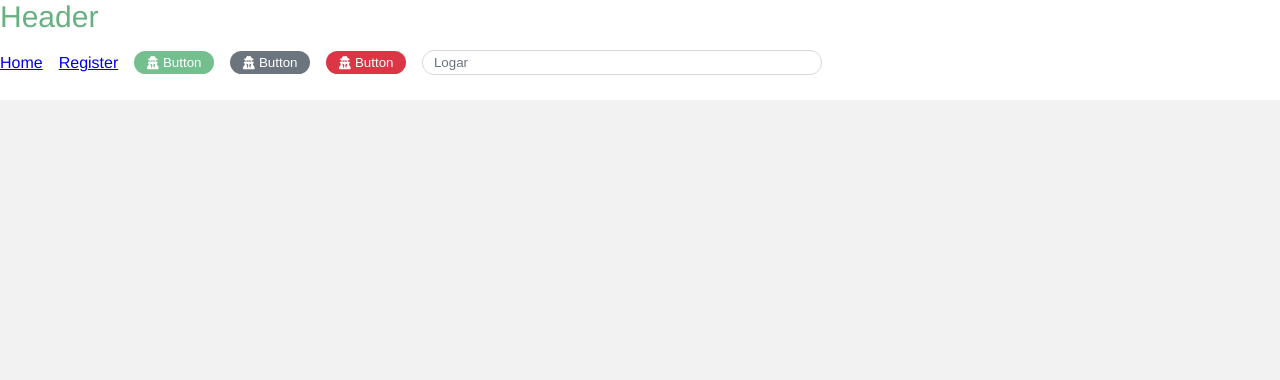
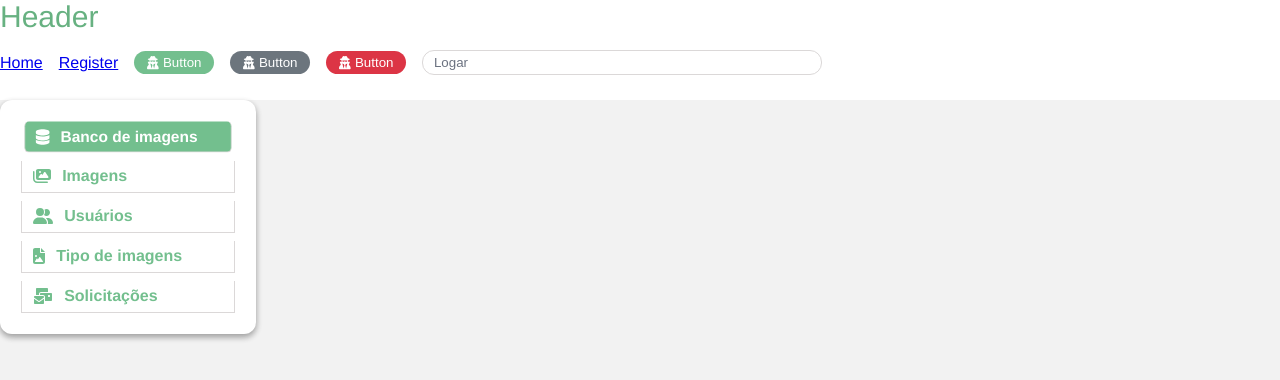
Before and after one commit to matheusssilva991/med-storage-front-v2, a Vue app: page /teste in a window 1280 px wide. Shown: the top 380 px of the page. Built offline with nearby package versions, Linux system fonts and the light colour scheme.

Commit message:
feat: navside Comp
Co-authored-by: igorssant <igorssant@hotmail.com>

```diff
--- a/src/assets/css/base.css
+++ b/src/assets/css/base.css
@@ -27,4 +27,10 @@
 
   /* Box */
   --color-background-box: #ffff;
+
+  /* NavSide */
+  --color-background-navside: #ffff;
+  --color-border-navside: #dbd8d8;
+  --color-background-navside-hover: #73BF8E;
+  --color-text-navside-hover: #ffff;
 }
--- a/src/components/InputComp.vue
+++ b/src/components/InputComp.vue
@@ -7,7 +7,7 @@
 </template>
 
 <script setup lang="ts">
-import { ref, defineEmits } from 'vue';
+import { ref } from 'vue';
 
 // Emitir eventos
 const emit = defineEmits(['changeValueFromChild']);
--- /dev/null
+++ b/src/components/SideNavComp.vue
@@ -0,0 +1,133 @@
+<template>
+    <nav class="navside-container">
+
+        <router-link :to="items[0].route" :class="{'navside-item': true, 'active': items[0].isActive }">
+            <font-awesome-icon :icon="items[0].icon" />
+            {{ items[0].text }}
+        </router-link>
+
+        <router-link :to="items[1].route" :class="{'navside-item': true, 'active': items[1].isActive }">
+            <font-awesome-icon :icon="items[1].icon" />
+            {{ items[1].text }}
+        </router-link>
+
+        <router-link :to="items[2].route" :class="{'navside-item': true, 'active': items[2].isActive }">
+            <font-awesome-icon :icon="items[2].icon" />
+            {{ items[2].text }}
+        </router-link>
+
+        <router-link :to="items[3].route" :class="{'navside-item': true, 'active': items[3].isActive }">
+            <font-awesome-icon :icon="items[3].icon" />
+            {{ items[3].text }}
+        </router-link>
+
+        <router-link :to="items[4].route" :class="{'navside-item': true, 'active': items[4].isActive }">
+            <font-awesome-icon :icon="items[4].icon" />
+            {{ items[4].text }}
+        </router-link>
+    </nav>
+</template>
+
+<script setup lang="ts">
+import { library } from '@fortawesome/fontawesome-svg-core';
+import {
+faDatabase,
+faEnvelopesBulk,
+faFileImage,
+faImages,
+faUserGroup
+} from '@fortawesome/free-solid-svg-icons';
+import { ref } from 'vue';
+import { useRouter } from 'vue-router';
+
+library.add(faDatabase, faImages, faFileImage, faUserGroup, faEnvelopesBulk);
+
+const router = useRouter();
+const currentRoute = ref(router.currentRoute.value.path);
+
+const items = ref([
+    {
+        icon: 'fa-solid fa-database',
+        text: 'Banco de imagens',
+        route: '/teste',
+        isActive: currentRoute.value == '/teste'
+    },
+    {
+        icon: 'fa-solid fa-images',
+        text: 'Imagens',
+        route: '/teste',
+        isActive: currentRoute.value == '/images'
+    },
+    {
+        icon: 'fa-solid fa-user-group',
+        text: 'Usuários',
+        route: '/teste',
+        isActive: currentRoute.value == '/users'
+    },
+    {
+        icon: 'fa-solid fa-file-image',
+        text: 'Tipo de imagens',
+        route: '/teste',
+        isActive: currentRoute.value == '/image-types'
+    },
+    {
+        icon: 'fa-solid fa-envelopes-bulk',
+        text: 'Solicitações',
+        route: '/teste',
+        isActive: currentRoute.value == '/solicitations'
+    }
+]);
+
+</script>
+
+<style scoped>
+.navside-container {
+    width: 100%;
+    height: 100%;
+    background-color: var(--color-background-navside);
+    border-radius: var(--border-radius);
+    display: flex;
+    flex-direction: column;
+    align-items: center;
+    justify-content: center;
+    gap: 0.5rem;
+    padding: 1.3rem;
+    box-shadow: rgba(0, 0, 0, 0.16) 0px 3px 6px, rgba(0, 0, 0, 0.23) 0px 3px 6px;
+}
+
+.navside-item {
+    width: 100%;
+    height: 2rem;
+    display: flex;
+    border: 1px solid var(--color-border-navside);
+    border-top: none;
+    align-items: center;
+    justify-content: flex-start;
+    transition: background-color 0.2s;
+    text-decoration: none;
+    color: var(--color-text);
+    font-size: 1em;
+    gap: 0.7rem;
+    padding-left: 0.7rem;
+    font-weight: 600;
+}
+
+.navside-item:hover {
+    background-color: var(--color-background-navside-hover);
+    border-radius: 0.3rem;
+    cursor: pointer;
+    transition: background-color 0.2s;
+    color: var(--color-text-navside-hover);
+    transform: scale(0.97);
+}
+
+.active {
+    background-color: var(--color-background-navside-hover);
+    border-radius: 0.3rem;
+    transition: background-color 0.2s;
+    color: var(--color-text-navside-hover);
+    transform: scale(0.97);
+    cursor: default;
+}
+
+</style>
--- a/src/router/index.ts
+++ b/src/router/index.ts
@@ -16,6 +16,11 @@ const router = createRouter({
       // this generates a separate chunk (About.[hash].js) for this route
       // which is lazy-loaded when the route is visited.
       component: () => import('../views/RegisterView.vue')
+    },
+    {
+      path: '/teste',
+      name: 'teste',
+      component: () => import('../views/TesteView.vue')
     }
   ]
 })
--- /dev/null
+++ b/src/views/TesteView.vue
@@ -0,0 +1,15 @@
+<template>
+    <div class="teste-container">
+        <SideNavComp />
+    </div>
+</template>
+
+<script setup lang="ts">
+import SideNavComp from '@/components/SideNavComp.vue';
+</script>
+
+<style scoped>
+.teste-container {
+    width: 20%;
+}
+</style>
```
